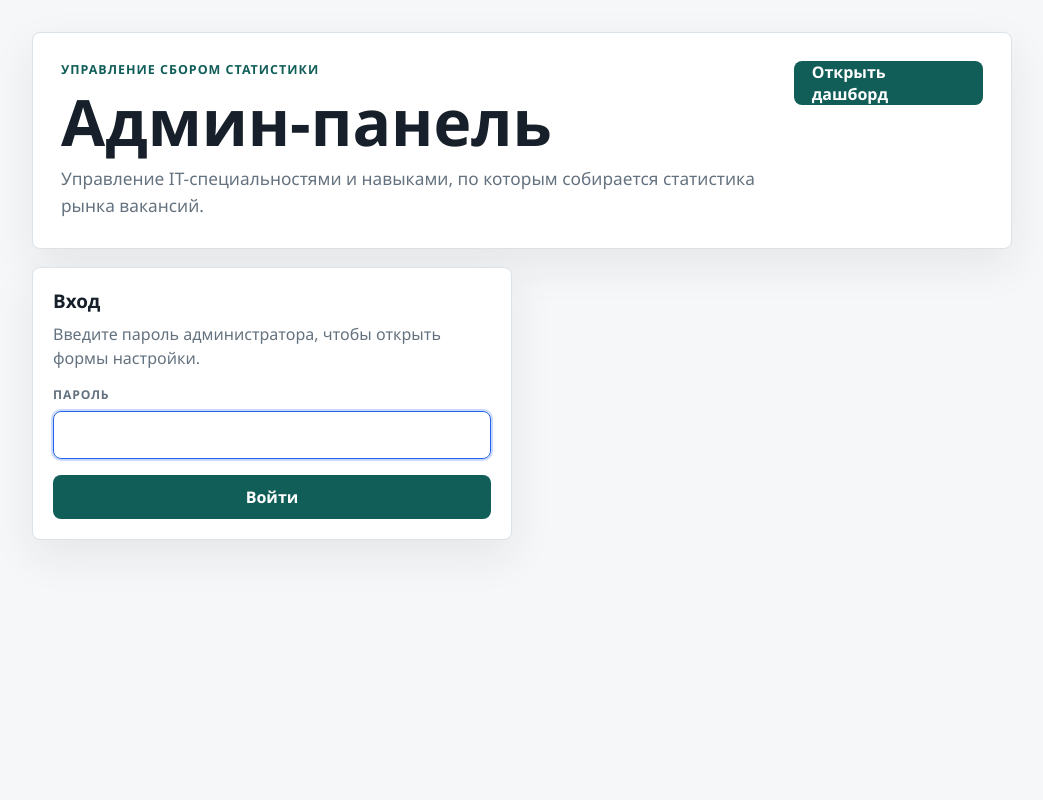
After one commit to Marat22/IT_jobs_statistics, a Flask app: page /admin in a window 1280 px wide. The commit adds this page. Shown: the whole page, without its empty margins (118-1161 px from the left). Run offline with Flask 3, Linux system fonts and the light colour scheme; some libraries are stand-ins or nearby versions.

Commit message:
Add admin panel

```diff
--- a/app/__init__.py
+++ b/app/__init__.py
@@ -1,13 +1,16 @@
-from flask import Flask, render_template, request
+from flask import Flask, redirect, render_template, request, session, url_for
 
 from app.analytics import get_dashboard_data
 from app.config import load_config
+
+ADMIN_PASSWORD = "12345678"
 
 
 def create_app() -> Flask:
     app = Flask(__name__, template_folder="../templates", static_folder="../static")
     config = load_config()
     app.config["DATABASE_URL"] = config.database_url
+    app.config["SECRET_KEY"] = "local-admin-panel-secret"
 
     @app.get("/")
     def dashboard():
@@ -25,4 +28,34 @@ def create_app() -> Flask:
 
         return render_template("dashboard.html", dashboard=dashboard_data)
 
+    @app.route("/admin", methods=["GET", "POST"])
+    def admin():
+        error = None
+        notice = None
+
+        if request.method == "POST":
+            action = request.form.get("action")
+
+            if action == "login":
+                if request.form.get("password") == ADMIN_PASSWORD:
+                    session["admin_authenticated"] = True
+                    return redirect(url_for("admin"))
+
+                error = "Неверный пароль"
+
+            elif session.get("admin_authenticated") and action in {
+                "add_skill",
+                "add_specialty",
+            }:
+                notice = "Изменения сохранены. Сбор статистики обновлен."
+
+        is_authenticated = bool(session.get("admin_authenticated"))
+
+        return render_template(
+            "admin.html",
+            is_authenticated=is_authenticated,
+            error=error,
+            notice=notice,
+        )
+
     return app
--- a/static/css/dashboard.css
+++ b/static/css/dashboard.css
@@ -146,6 +146,49 @@ select:focus {
   border-color: var(--blue);
 }
 
+input,
+textarea {
+  width: 100%;
+  border: 1px solid var(--line);
+  border-radius: 8px;
+  padding: 12px;
+  color: var(--ink);
+  background: #fff;
+  font: inherit;
+}
+
+textarea {
+  resize: vertical;
+}
+
+input:focus,
+textarea:focus {
+  outline: 2px solid rgba(37, 99, 235, 0.24);
+  border-color: var(--blue);
+}
+
+button,
+.admin-link {
+  display: inline-flex;
+  align-items: center;
+  justify-content: center;
+  min-height: 44px;
+  border: 0;
+  border-radius: 8px;
+  padding: 0 18px;
+  color: #fff;
+  background: var(--teal-dark);
+  font: inherit;
+  font-weight: 700;
+  text-decoration: none;
+  cursor: pointer;
+}
+
+button:hover,
+.admin-link:hover {
+  background: var(--teal);
+}
+
 .metrics {
   display: grid;
   grid-template-columns: repeat(3, minmax(0, 1fr));
@@ -277,12 +320,77 @@ tbody tr:last-child td {
   color: var(--muted);
 }
 
+.admin-shell {
+  max-width: 980px;
+}
+
+.admin-hero,
+.admin-panel,
+.admin-message {
+  border: 1px solid var(--line);
+  border-radius: 8px;
+  background: var(--surface);
+  box-shadow: var(--shadow);
+}
+
+.admin-hero {
+  display: flex;
+  gap: 18px;
+  align-items: flex-start;
+  justify-content: space-between;
+  margin-bottom: 18px;
+  padding: 28px;
+}
+
+.admin-hero h1 {
+  margin-bottom: 12px;
+  font-size: clamp(2.2rem, 5vw, 4rem);
+}
+
+.admin-grid {
+  display: grid;
+  grid-template-columns: repeat(2, minmax(0, 1fr));
+  gap: 18px;
+  margin-bottom: 18px;
+}
+
+.admin-panel {
+  padding: 20px;
+}
+
+.admin-login {
+  max-width: 480px;
+}
+
+.admin-form {
+  display: grid;
+  gap: 16px;
+}
+
+.admin-message {
+  margin-bottom: 18px;
+  padding: 14px 16px;
+}
+
+.admin-message--error {
+  border-color: rgba(231, 111, 81, 0.4);
+  color: #9a3412;
+  background: #fff7f4;
+}
+
+.admin-message--success {
+  border-color: rgba(15, 118, 110, 0.28);
+  color: var(--teal-dark);
+  background: #f0fdfa;
+}
+
 @media (max-width: 960px) {
   .hero,
   .filters,
   .metrics,
   .insights,
-  .dashboard-grid {
+  .dashboard-grid,
+  .admin-grid {
     grid-template-columns: 1fr;
   }
 
@@ -303,8 +411,19 @@ tbody tr:last-child td {
   .metric-card,
   .insights article,
   .panel,
-  .empty-state {
+  .empty-state,
+  .admin-hero,
+  .admin-panel {
     padding: 16px;
+  }
+
+  .admin-hero {
+    display: block;
+  }
+
+  .admin-link {
+    width: 100%;
+    margin-top: 16px;
   }
 
   th,
--- /dev/null
+++ b/templates/admin.html
@@ -0,0 +1,84 @@
+<!doctype html>
+<html lang="ru">
+  <head>
+    <meta charset="utf-8">
+    <meta name="viewport" content="width=device-width, initial-scale=1">
+    <title>Админ-панель</title>
+    <link rel="stylesheet" href="{{ url_for('static', filename='css/dashboard.css') }}">
+  </head>
+  <body>
+    <main class="page-shell admin-shell">
+      <section class="admin-hero">
+        <div>
+          <p class="eyebrow">Управление сбором статистики</p>
+          <h1>Админ-панель</h1>
+          <p class="hero__text">
+            Управление IT-специальностями и навыками, по которым собирается статистика рынка вакансий.
+          </p>
+        </div>
+        <a class="admin-link" href="{{ url_for('dashboard') }}">Открыть дашборд</a>
+      </section>
+
+      {% if not is_authenticated %}
+        <section class="admin-panel admin-login">
+          <div class="panel__header">
+            <h2>Вход</h2>
+            <p>Введите пароль администратора, чтобы открыть формы настройки.</p>
+          </div>
+
+          {% if error %}
+            <p class="admin-message admin-message--error">{{ error }}</p>
+          {% endif %}
+
+          <form class="admin-form" method="post">
+            <input type="hidden" name="action" value="login">
+            <label>
+              <span>Пароль</span>
+              <input name="password" type="password" autocomplete="current-password" required autofocus>
+            </label>
+            <button type="submit">Войти</button>
+          </form>
+        </section>
+      {% else %}
+        {% if notice %}
+          <p class="admin-message admin-message--success">{{ notice }}</p>
+        {% endif %}
+
+        <section class="admin-grid">
+          <article class="admin-panel">
+            <div class="panel__header">
+              <h2>Добавить навык</h2>
+              <p>Навык будет добавлен в активный список сбора и аналитики.</p>
+            </div>
+
+            <form class="admin-form" method="post">
+              <input type="hidden" name="action" value="add_skill">
+              <label>
+                <span>Название навыка</span>
+                <input name="skill_name" type="text" placeholder="Например: Python" required>
+              </label>
+              <button type="submit">Добавить навык</button>
+            </form>
+          </article>
+
+          <article class="admin-panel">
+            <div class="panel__header">
+              <h2>Добавить специальность</h2>
+              <p>Специальность будет выглядеть готовой к подключению в фильтрах.</p>
+            </div>
+
+            <form class="admin-form" method="post">
+              <input type="hidden" name="action" value="add_specialty">
+              <label>
+                <span>Название специальности</span>
+                <input name="specialty_name" type="text" placeholder="Например: Data Analyst" required>
+              </label>
+              <button type="submit">Добавить специальность</button>
+            </form>
+          </article>
+        </section>
+
+      {% endif %}
+    </main>
+  </body>
+</html>
```
Also changed, not shown: tests/test_routes.py (+39 -0 lines).
